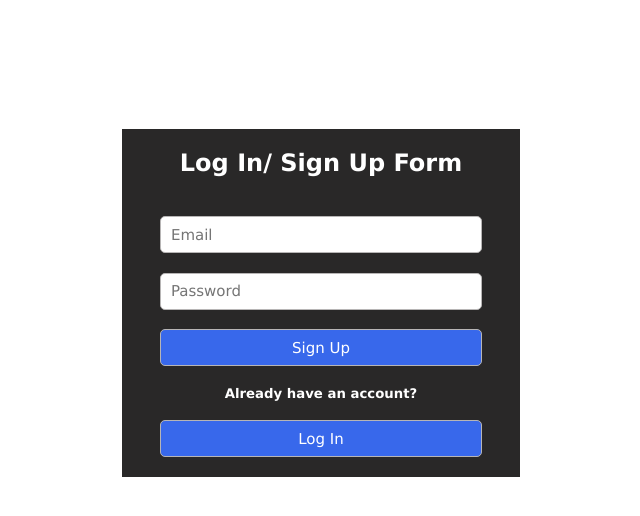
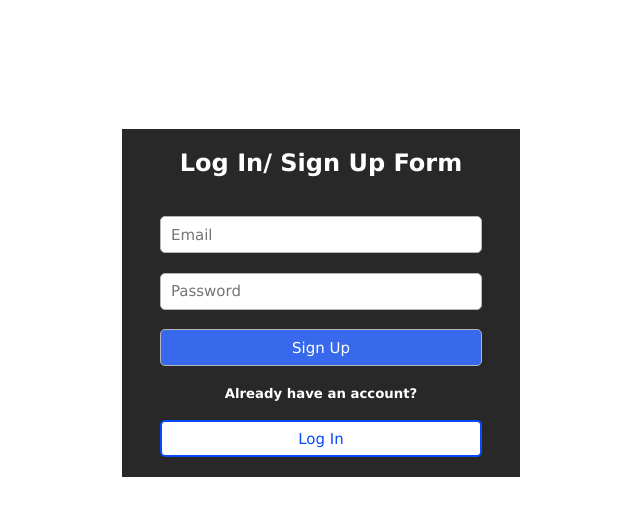
Before and after one commit to Rvp888/Firebase-Authentication-Vanilla-JS, a plain HTML site: page index.html in a window 1280 px wide. Shown: the whole page, without its empty margins (391-1031 px from the left). Drawn offline with Linux system fonts and the light colour scheme.

Commit message:
modify file

```diff
--- a/index.css
+++ b/index.css
@@ -43,4 +43,11 @@
     background: #3868eb;
     color: white;
     cursor: pointer;
+    font-weight: 500;
 }
+
+#signInBtn {
+    background: white;
+    color: #0849fa;
+    border: 2px solid #0849fa;
+}
```
